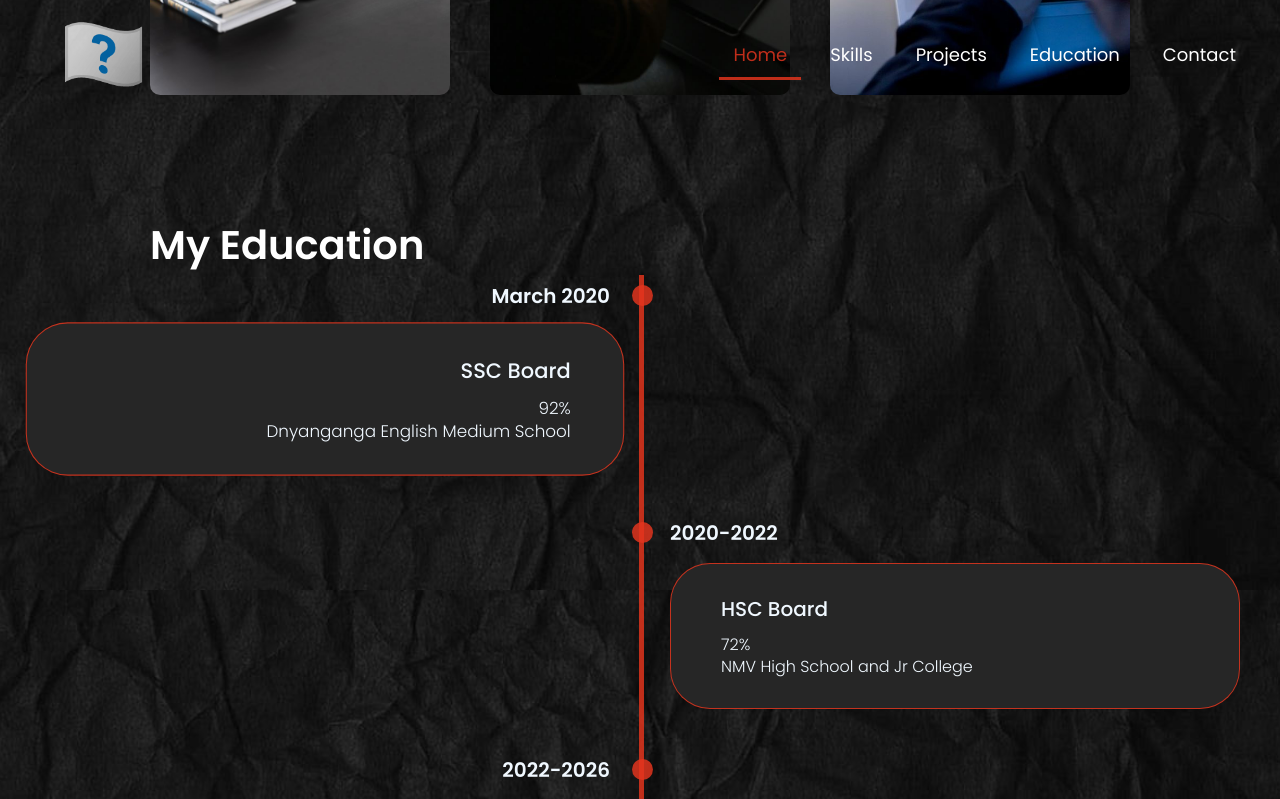
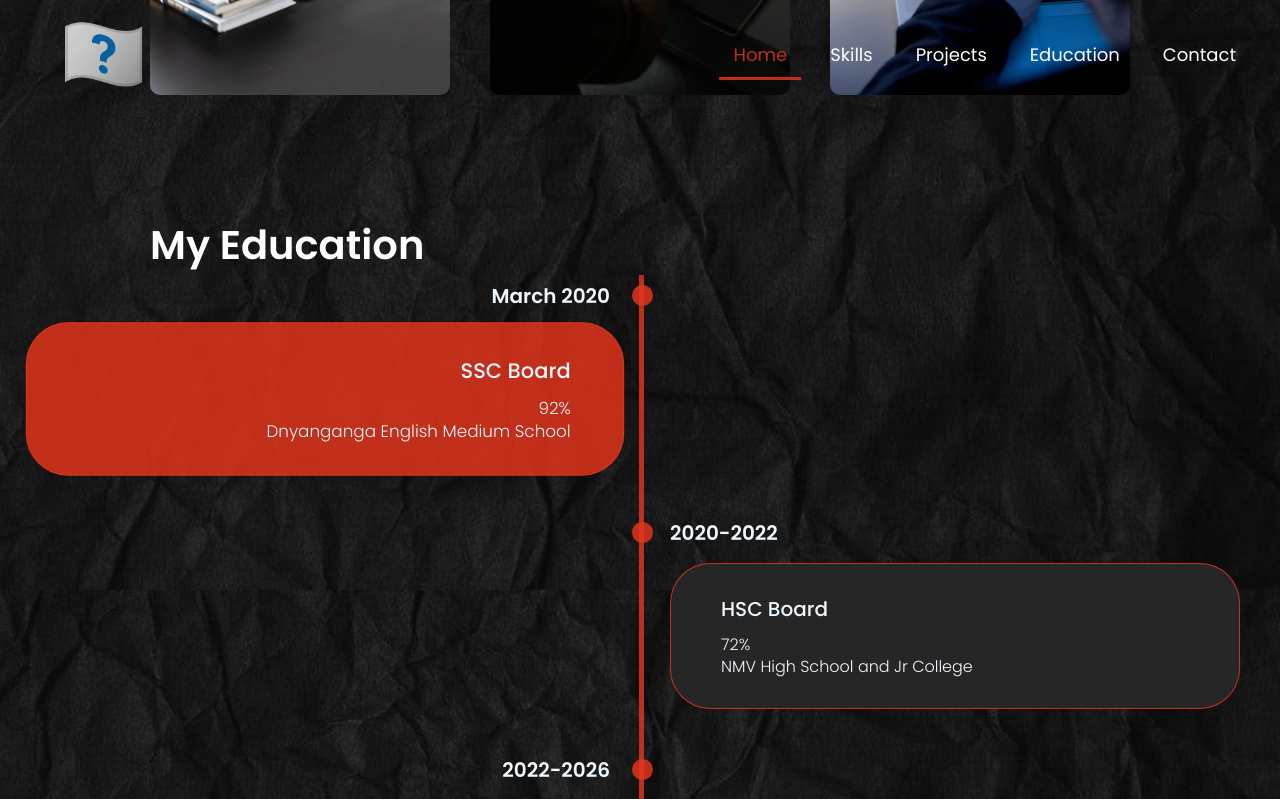
Before and after one commit to khushisatarkar/my-portfolio, a plain HTML site: page public/index.html in a window 1280 px wide. In both pictures the pointer is over the element 325 px from the left and 2209 px from the top of the page. Shown: the part 1810-2609 px from the top of the page. Drawn offline with Linux system fonts and the light colour scheme.

Commit message:
changes to education section

```diff
--- a/src/styles/styles.css
+++ b/src/styles/styles.css
@@ -465,6 +465,7 @@ form .btn2 {
 
 .tl-content:hover {
   transform: scale(1.05);
+  background-color: rgba(229, 53, 30, 0.832);
 }
 
 .tl-content h3 {
```
Also changed, not shown: public/index.html (+4 -3 lines).
